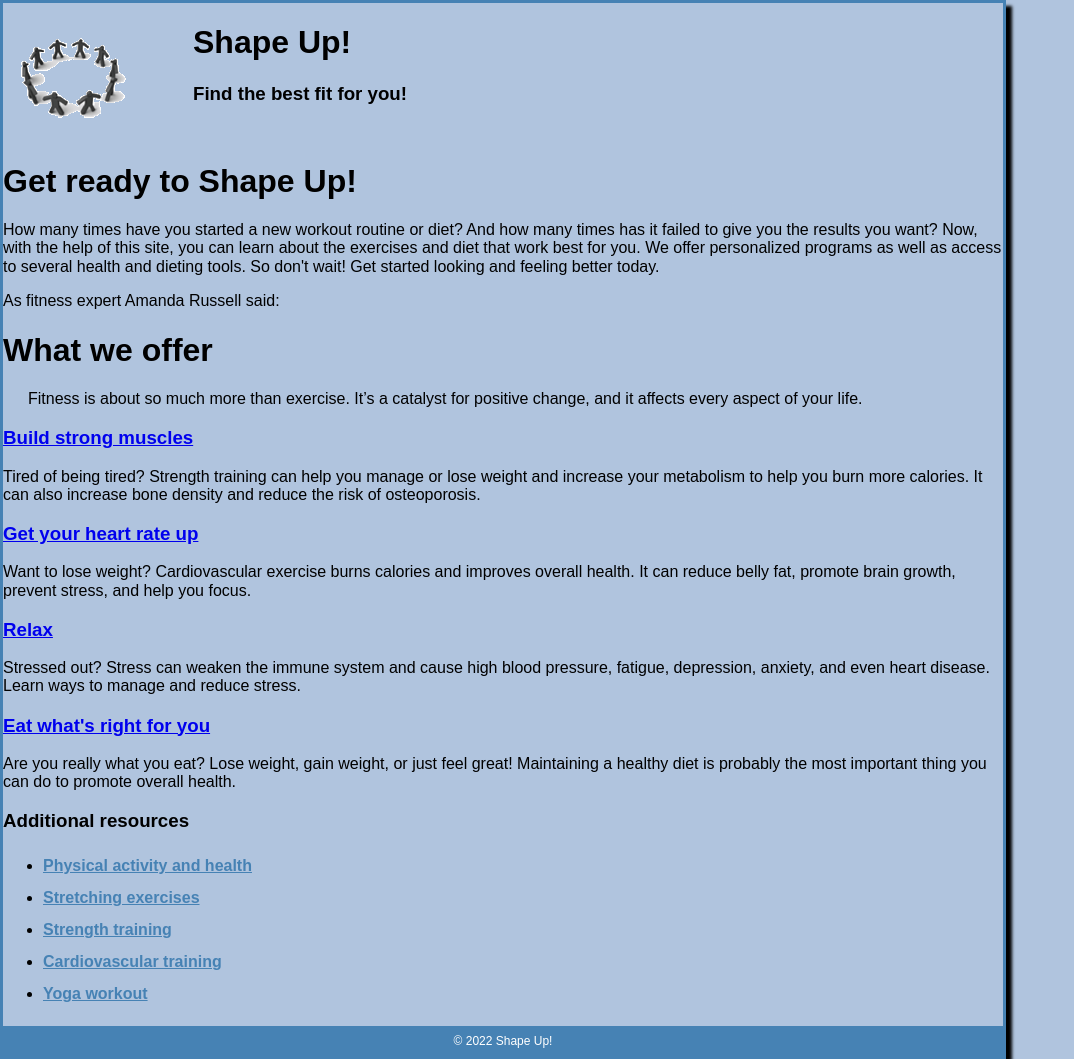
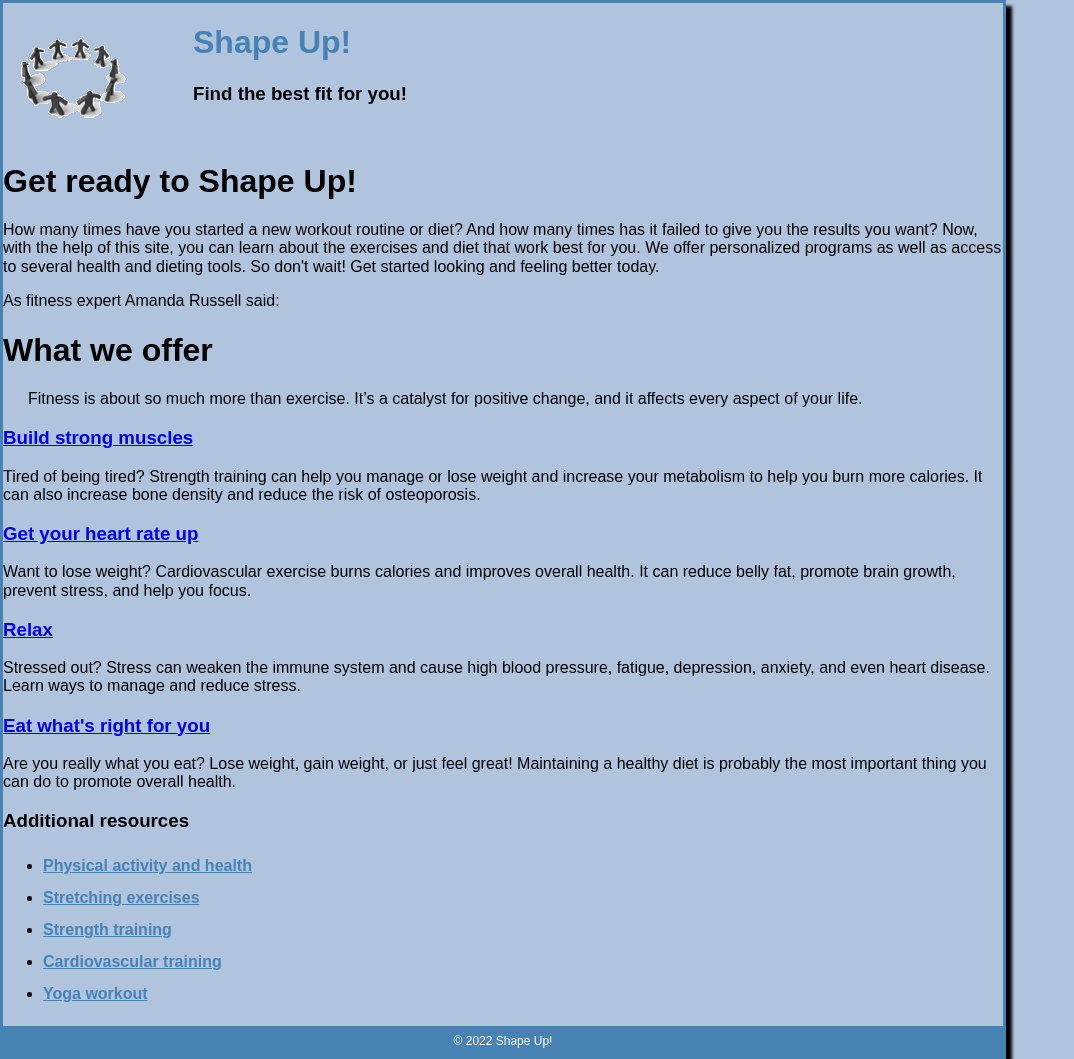
Before and after one commit to alexrichie16/shapeup, a plain HTML site: page index.html in a window 1280 px wide. Shown: the whole page, without its empty margins (0-1074 px from the left). Drawn offline with Linux system fonts and the light colour scheme.

Commit message:
Update main.css

```diff
--- a/styles/main.css
+++ b/styles/main.css
@@ -23,6 +23,8 @@ head {
 
 .header h1 {
   text-indent: 50px;
+  color: steelblue;
+  text-style: italic;
 }
 body {
     font-family: sans-serif;
```
